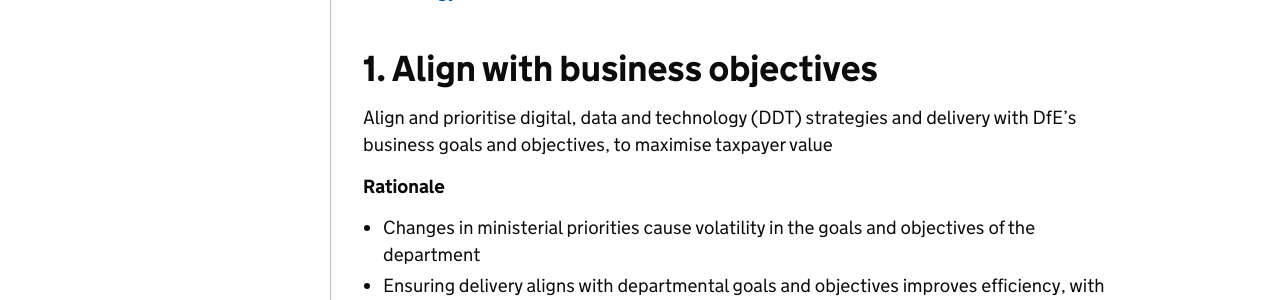
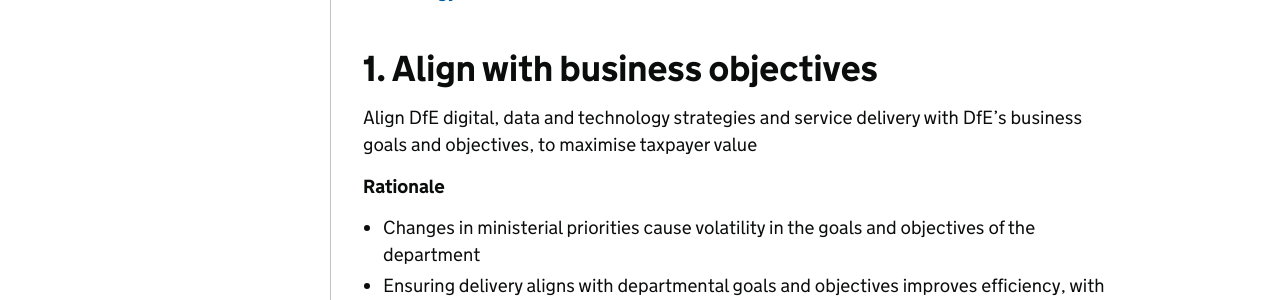
Before and after one commit to DFE-Digital/architecture, a Jekyll site: the page built from principles/enterprise-architecture-principles.md, in a window 1280 px wide. Shown: the part 494-794 px from the top of the page. Built offline with Jekyll 4.4.1, drawn with Linux system fonts in a browser that asks for light colours; our own code applies the rules of GitHub Pages for plain Markdown files.

Commit message:
Update enterprise-architecture-principles.md
Updated principle 1 for consistency

```diff
--- a/principles/enterprise-architecture-principles.md
+++ b/principles/enterprise-architecture-principles.md
@@ -15,7 +15,7 @@ These principles should be applied alongside the UK Government [Service Standard
 
 ## 1. Align with business objectives
 
-Align and prioritise digital, data and technology (DDT) strategies and delivery with DfE's business
+Align DfE digital, data and technology strategies and service delivery with DfE's business
 goals and objectives, to maximise taxpayer value
 
 **Rationale**
```
